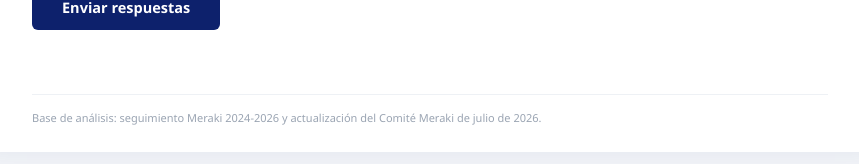
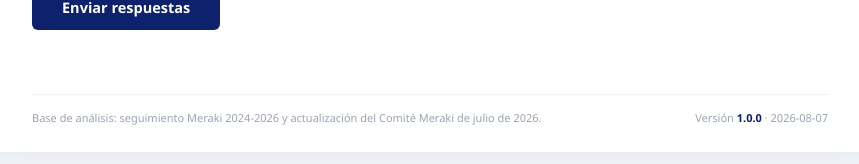
Before and after one commit to NeovantasAdvanced/PlanEstrat-gico, a website: page index.html in a window 1280 px wide. Shown: the part 3349-3513 px from the top of the page, without its empty margins (210-1069 px from the left). Drawn offline with Linux system fonts and the light colour scheme; no server answers.

Commit message:
Add files via upload

```diff
--- a/index.html
+++ b/index.html
@@ -100,7 +100,10 @@
   .whoami{text-align:right;padding:8px 52px 0;font-size:11.5px;color:var(--ink-soft);}
   .whoami a{color:var(--blue);text-decoration:none;}
   .footer{padding:18px 52px 26px;background:#fff;}
-  .footer p{margin:0;font-size:11px;color:#9aa4b2;border-top:1px solid var(--line-soft);padding-top:14px;}
+  .footer .row{display:flex;justify-content:space-between;align-items:baseline;gap:12px;flex-wrap:wrap;border-top:1px solid var(--line-soft);padding-top:14px;}
+  .footer p{margin:0;font-size:11px;color:#9aa4b2;}
+  .footer .version{font-size:11px;color:#9aa4b2;font-variant-numeric:tabular-nums;white-space:nowrap;}
+  .footer .version b{color:var(--navy);font-weight:600;}
   @media (max-width:680px){.formwrap,.footer,.whoami{padding-left:24px;padding-right:24px;}}
 </style>
 </head>
@@ -250,7 +253,7 @@
     </div>
   </div>
 
-  <div class="footer"><p>Base de análisis: seguimiento Meraki 2024-2026 y actualización del Comité Meraki de julio de 2026.</p></div>
+  <div class="footer"><div class="row"><p>Base de análisis: seguimiento Meraki 2024-2026 y actualización del Comité Meraki de julio de 2026.</p><span class="version">Versión <b>1.0.0</b> · 2026-08-07</span></div></div>
 </div>
 
 <script>
```
